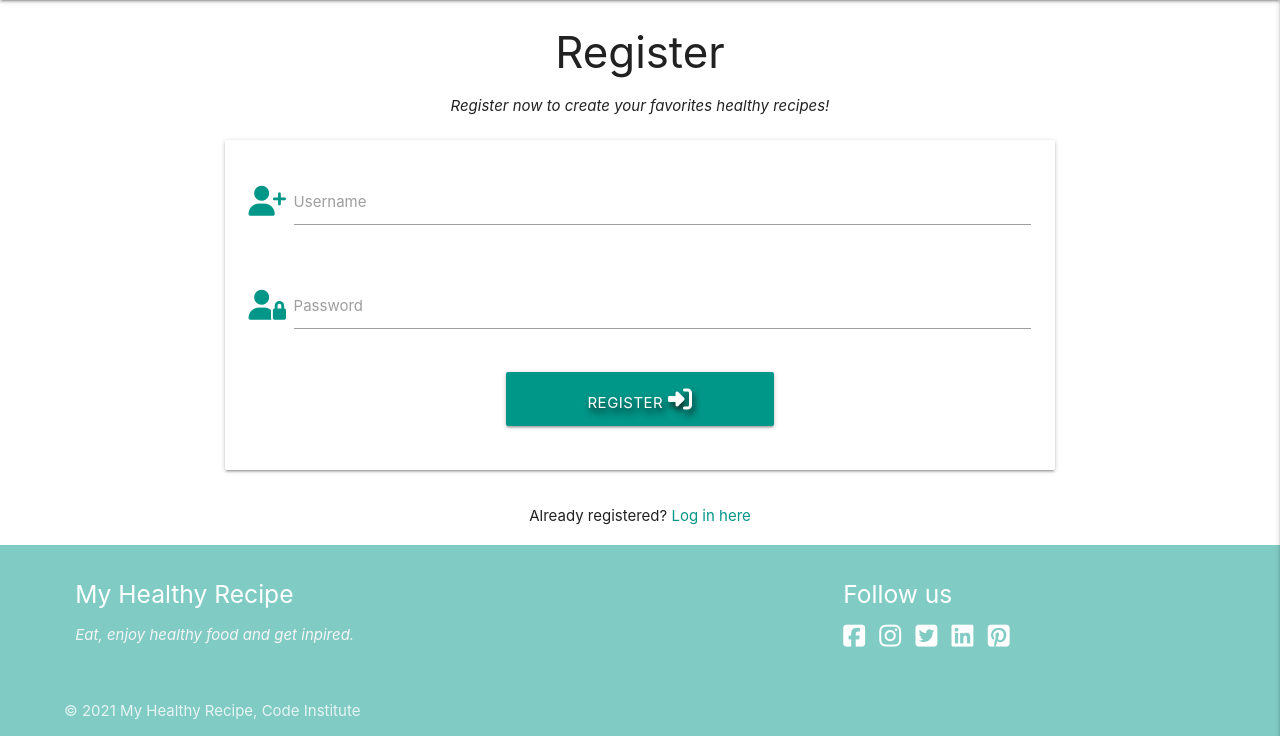
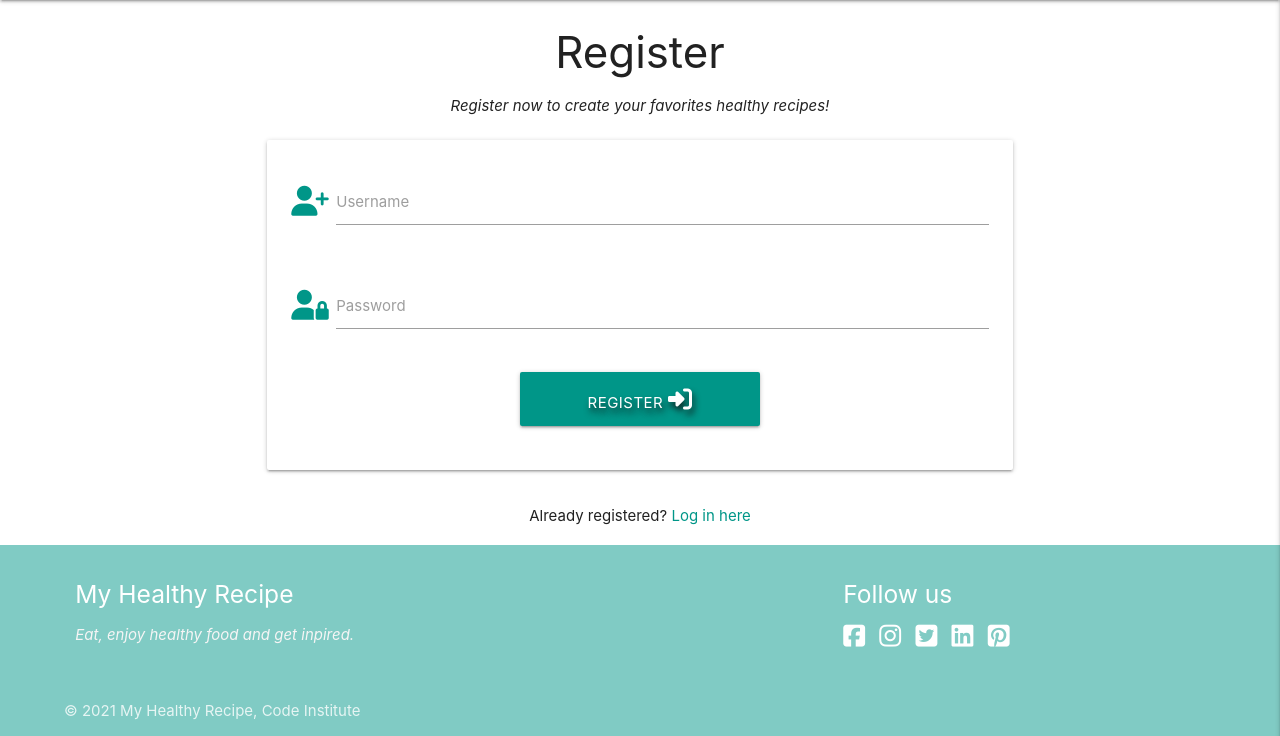
Before and after one commit to yuyu78/my-healthy-recipe, a Flask app: page /register in a window 1280 px wide. Shown: the part 64-800 px from the top of the page. Run offline with Flask 2, Linux system fonts and the light colour scheme; some libraries are stand-ins or nearby versions.

Commit message:
Add class container in login page and register page

```diff
--- a/templates/register.html
+++ b/templates/register.html
@@ -1,6 +1,6 @@
 {% extends "base.html" %}
 {% block content %}
-
+    <div class="container">
         <h3 class="center-align">Register</h3>
         <p class="center-align"><i>Register now to create your favorites healthy recipes!</i></p>
         <div class="row">
@@ -10,7 +10,8 @@
                     <div class="row">
                         <div class="input-field col s12">
                             <i class="fas fa-user-plus prefix teal-text"></i>
-                        <input id="username" name="username" type="text" minlength="4" maxlength="15" pattern="^[a-zA-Z0-9]{4,15}$" required>
+                            <input id="username" name="username" type="text" minlength="4" maxlength="15"
+                                pattern="^[a-zA-Z0-9]{4,15}$" required>
                             <label for="username">Username</label>
                         </div>
                     </div>
@@ -18,7 +19,8 @@
                     <div class="row">
                         <div class="input-field col s12">
                             <i class="fas fa-user-lock prefix teal-text"></i>
-                        <input id="password" name="password" type="password" minlength="5" maxlength="15" pattern="^[a-zA-Z0-9]{5,15}$" required>
+                            <input id="password" name="password" type="password" minlength="5" maxlength="15"
+                                pattern="^[a-zA-Z0-9]{5,15}$" required>
                             <label for="password">Password</label>
                         </div>
                     </div>
@@ -39,5 +41,6 @@
                     <a href="{{ url_for('login') }}" class="teal-text">Log in here</a></p>
             </div>
         </div>
+    </div>
 
 {% endblock %}
```
Also changed, not shown: templates/login.html (+6 -3 lines). Lines whose indentation alone changed are shown as unchanged.
